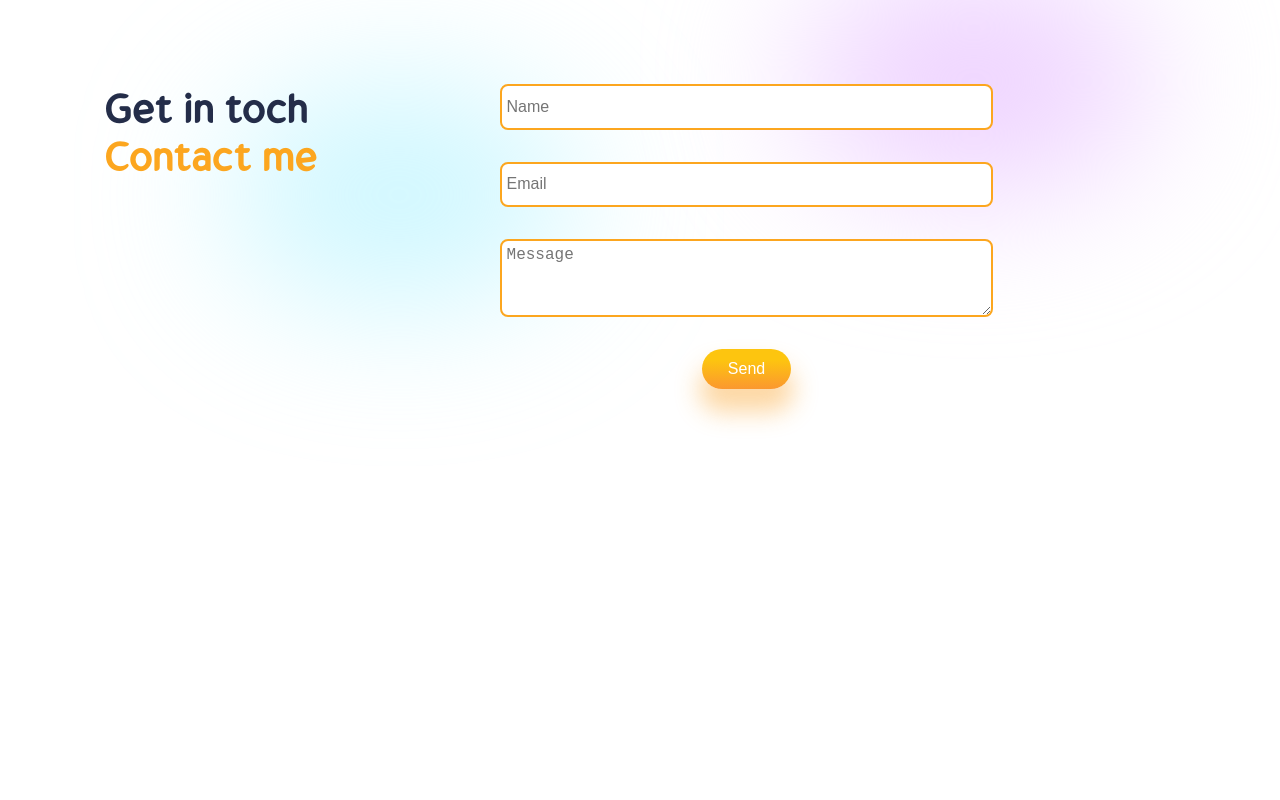
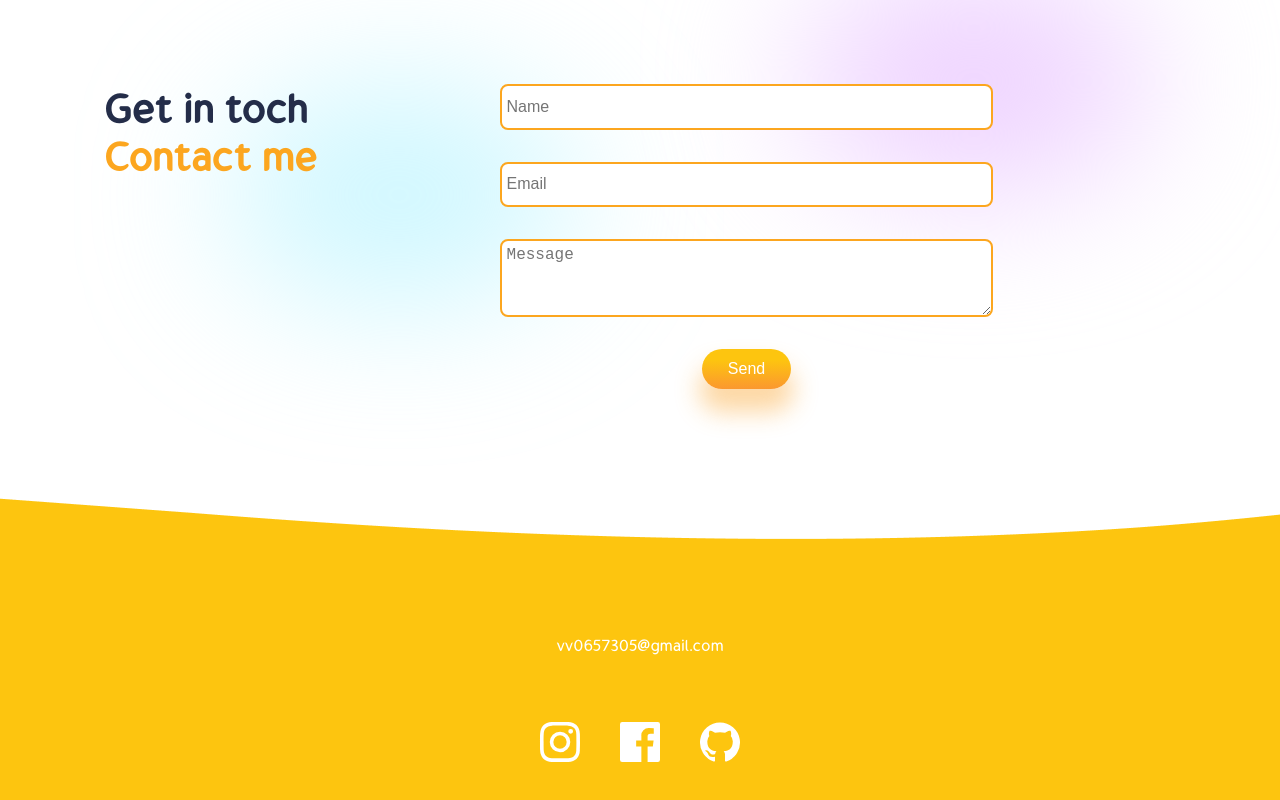
Before and after one commit to Vladimir0657305/personal-site-react, a React (Create React App) app in the folder personal-site-react/: page / in a window 1280 px wide. Shown: the part 3564-4364 px from the top of the page. Before the commit the page ends 4296 px from the top, so only its background shows below. Built offline with nearby package versions, Linux system fonts and the light colour scheme.

Commit message:
footer compete

```diff
--- a/personal-site-react/package.json
+++ b/personal-site-react/package.json
@@ -4,6 +4,7 @@
   "private": true,
   "dependencies": {
     "@emailjs/browser": "^3.7.0",
+    "@iconscout/react-unicons": "^1.1.6",
     "@testing-library/jest-dom": "^5.16.5",
     "@testing-library/react": "^13.4.0",
     "@testing-library/user-event": "^13.5.0",
--- a/personal-site-react/src/App.js
+++ b/personal-site-react/src/App.js
@@ -7,6 +7,7 @@
 import Portfolio from './Components/Portfolio/Portfolio';
 import Testimonial from './Components/Testimonial/Testimonial';
 import Contact from './Components/Contact/Contact';
+import Footer from './Components/Footer/Footer';
 
 
 function App() {
@@ -20,6 +21,7 @@
       <Portfolio/>
       <Testimonial/>
       <Contact/>
+      <Footer/>
     </div>
   );
 }
--- /dev/null
+++ b/personal-site-react/src/Components/Footer/Footer.css
@@ -0,0 +1,22 @@
+.footer {
+    display: flex;
+    align-items: center;
+    margin: -15rem -3.5rem;
+    position: relative;
+    margin-top: -30rem;
+}
+.f-content {
+    position: absolute;
+    display: flex;
+    align-items: center;
+    justify-content: center;
+    flex-direction: column;
+    width: 100%;
+    margin-top: 4rem;
+    gap: 4rem;
+    color: white;
+}
+.f-icons {
+    display: flex;
+    gap: 2rem;
+}
--- /dev/null
+++ b/personal-site-react/src/Components/Footer/Footer.jsx
@@ -0,0 +1,25 @@
+import React from 'react';
+import './Footer.css';
+import Wave from '../../img/wave.png';
+import Insta from '@iconscout/react-unicons/icons/uil-instagram';
+import Facebook from '@iconscout/react-unicons/icons/uil-facebook';
+import Github from '@iconscout/react-unicons/icons/uil-github';
+
+
+const Footer = () => {
+    return (
+        <div className='footer'>
+            <img src={Wave} alt="" style={{wigth: '100%'}}/>
+            <div className="f-content">
+                <span>vv0657305@gmail.com</span>
+                <div className="f-icons">
+                    <Insta color='white' size='3rem'/>
+                    <Facebook color='white' size='3rem'/>
+                    <Github color='white' size='3rem'/>
+                </div>
+            </div>
+        </div>
+    )
+}
+
+export default Footer
```
Also changed, not shown: personal-site-react/1.txt, 1 other file (tests, documents, lock files or other folders).
